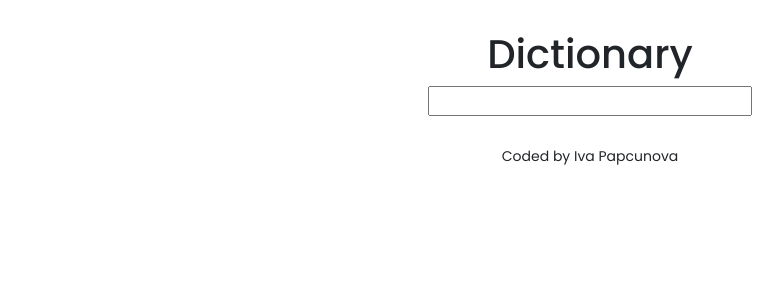
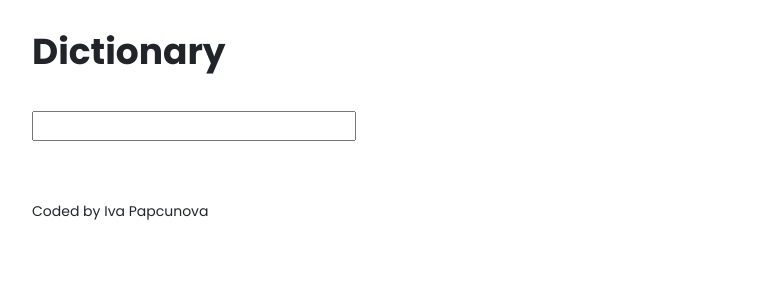
Before and after one commit to iva-pa/dictionary-app, a React (Create React App) app: page / in a window 1280 px wide. Shown: the top 300 px of the page, without its empty margins (50-833 px from the left). Built offline with nearby package versions, Linux system fonts and the light colour scheme; a web font is replaced by a local one.

Commit message:
Added results and definition /meaning section

```diff
--- a/src/App.css
+++ b/src/App.css
@@ -2,9 +2,13 @@
   margin: 30px 0;
 }
 .App-footer {
-  text-align: center;
+  text-align: left;
   margin: 30px 0;
   font-size: 14px;
+}
+.App h1 {
+  font-size: 36px;
+  font-weight: bold;
 }
 
 body {
--- a/src/App.js
+++ b/src/App.js
@@ -3,9 +3,9 @@ import Dictionary from "./Dictionary";
 
 export default function App() {
   return (
-    <div className="App">
+    <div className="App container">
       <header className="App-header">
-        <h1 className="text-center">Dictionary</h1>
+        <h1>Dictionary</h1>
         <Dictionary />
       </header>
       <footer className="App-footer">Coded by Iva Papcunova</footer>
--- a/src/Dictionary.css
+++ b/src/Dictionary.css
@@ -1,3 +1,7 @@
 .Dictionary {
-  text-align: center;
+  text-align: left;
 }
+
+.Dictionary form {
+  padding: 30px 0;
+}
--- a/src/Dictionary.js
+++ b/src/Dictionary.js
@@ -5,20 +5,19 @@ import Results from "./Results";
 
 export default function Dictionary() {
   let [keyword, setKeyword] = useState("");
-  let [results, setResults] = useState({});
+  let [results, setResults] = useState(null);
 
   function search(event) {
     event.preventDefault();
     let apiUrl = `https://api.dictionaryapi.dev/api/v2/entries/en/${keyword}`;
     axios.get(apiUrl).then(handleResponse);
   }
+  //documentation: https://dictionaryapi.dev/
 
   function handleResponse(response) {
-    console.log(response.data[0].meanings[0].definitions[0].definition);
+    console.log(response.data[0]);
     setResults(response.data[0]);
   }
-
-  //documentation: https://dictionaryapi.dev/
 
   function handleKeywordChange(event) {
     setKeyword(event.target.value);
--- /dev/null
+++ b/src/Meaning.js
@@ -0,0 +1,21 @@
+import React from "react";
+
+export default function Meaning(props) {
+  console.log(props.meaning);
+  return (
+    <div className="Meaning">
+      <h4>{props.meaning.partOfSpeech}</h4>
+      {props.meaning.definitions.map(function (definition, index) {
+        return (
+          <div key={index}>
+            <p>
+              {definition.definition}
+              <br />
+              <em>{definition.example}</em>
+            </p>
+          </div>
+        );
+      })}
+    </div>
+  );
+}
--- a/src/Results.js
+++ b/src/Results.js
@@ -1,8 +1,20 @@
 import React from "react";
+import Meaning from "./Meaning";
 
 export default function Results(props) {
-  if (props.results.lenght) {
-    return <div className="Results">Hello from Results</div>;
+  if (props.results) {
+    return (
+      <div className="Results">
+        <h2>{props.results.word}</h2>
+        {props.results.meanings.map(function (meaning, index) {
+          return (
+            <div key={index}>
+              <Meaning meaning={meaning} />
+            </div>
+          );
+        })}
+      </div>
+    );
   } else {
     return null;
   }
```
